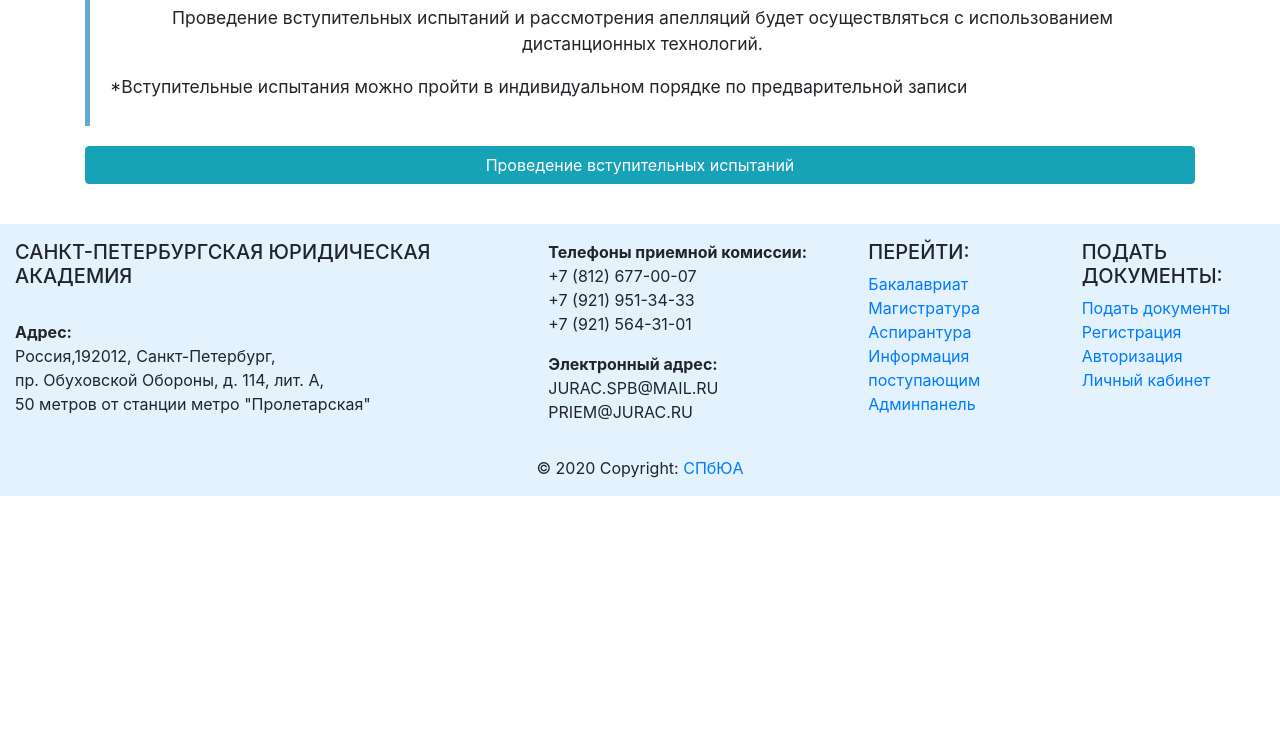
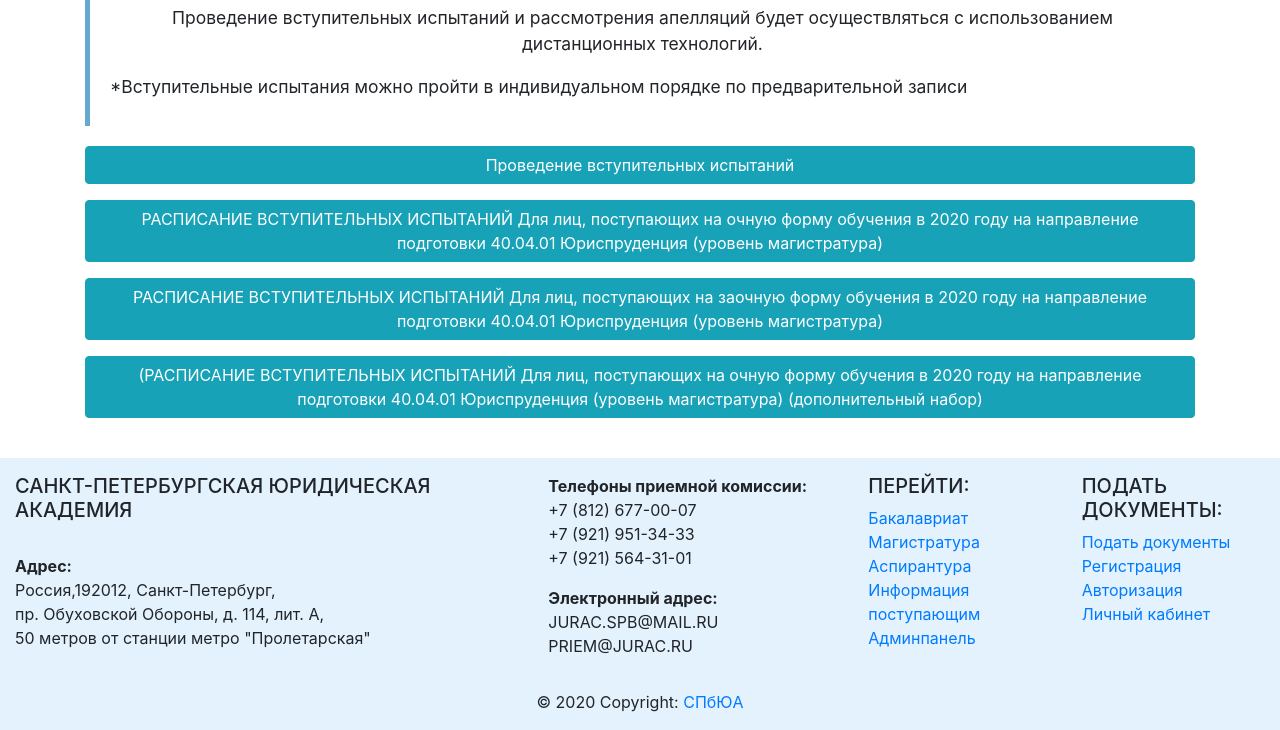
Before and after one commit to Pauuukin/abiturient, a Django app: page /abitur/mag/vstupit_mag/ in a window 1280 px wide. Shown: the part 448-1178 px from the top of the page. Before the commit the page ends 944 px from the top, so only its background shows below. Run offline with Django 3.2, Linux system fonts and the light colour scheme; some libraries are stand-ins or nearby versions.

Commit message:
added calendar vstupit from mag

```diff
--- a/myproject/abitur/templates/abitur/mag/vstupit_mag.html
+++ b/myproject/abitur/templates/abitur/mag/vstupit_mag.html
@@ -31,6 +31,17 @@
 
     </blockquote>
     <a href="{% static 'docPriem2020/srokVstup/bak/pvi.pdf' %}" class="btn btn-info btn-block mb-3">Проведение вступительных испытаний</a>
+     <a href="{% static 'docPriem2020/srokVstup/mag/ofo.pdf' %}" class="btn btn-info btn-block mb-3">РАСПИСАНИЕ ВСТУПИТЕЛЬНЫХ ИСПЫТАНИЙ
+Для лиц, поступающих на очную форму обучения в 2020 году
+на направление подготовки 40.04.01 Юриспруденция (уровень магистратура)</a>
+    <a href="{% static 'docPriem2020/srokVstup/mag/zfo.pdf' %}" class="btn btn-info btn-block mb-3">РАСПИСАНИЕ ВСТУПИТЕЛЬНЫХ ИСПЫТАНИЙ
+Для лиц, поступающих на заочную форму обучения в 2020 году
+на направление подготовки 40.04.01 Юриспруденция (уровень магистратура)</a>
+    <a href="{% static 'docPriem2020/srokVstup/mag/dop.pdf' %}" class="btn btn-info btn-block mb-3">
+        (РАСПИСАНИЕ ВСТУПИТЕЛЬНЫХ ИСПЫТАНИЙ
+Для лиц, поступающих на очную форму обучения в 2020 году
+на направление подготовки 40.04.01 Юриспруденция (уровень магистратура)
+(дополнительный набор)</a>
 
 </div>
 <br>
```
